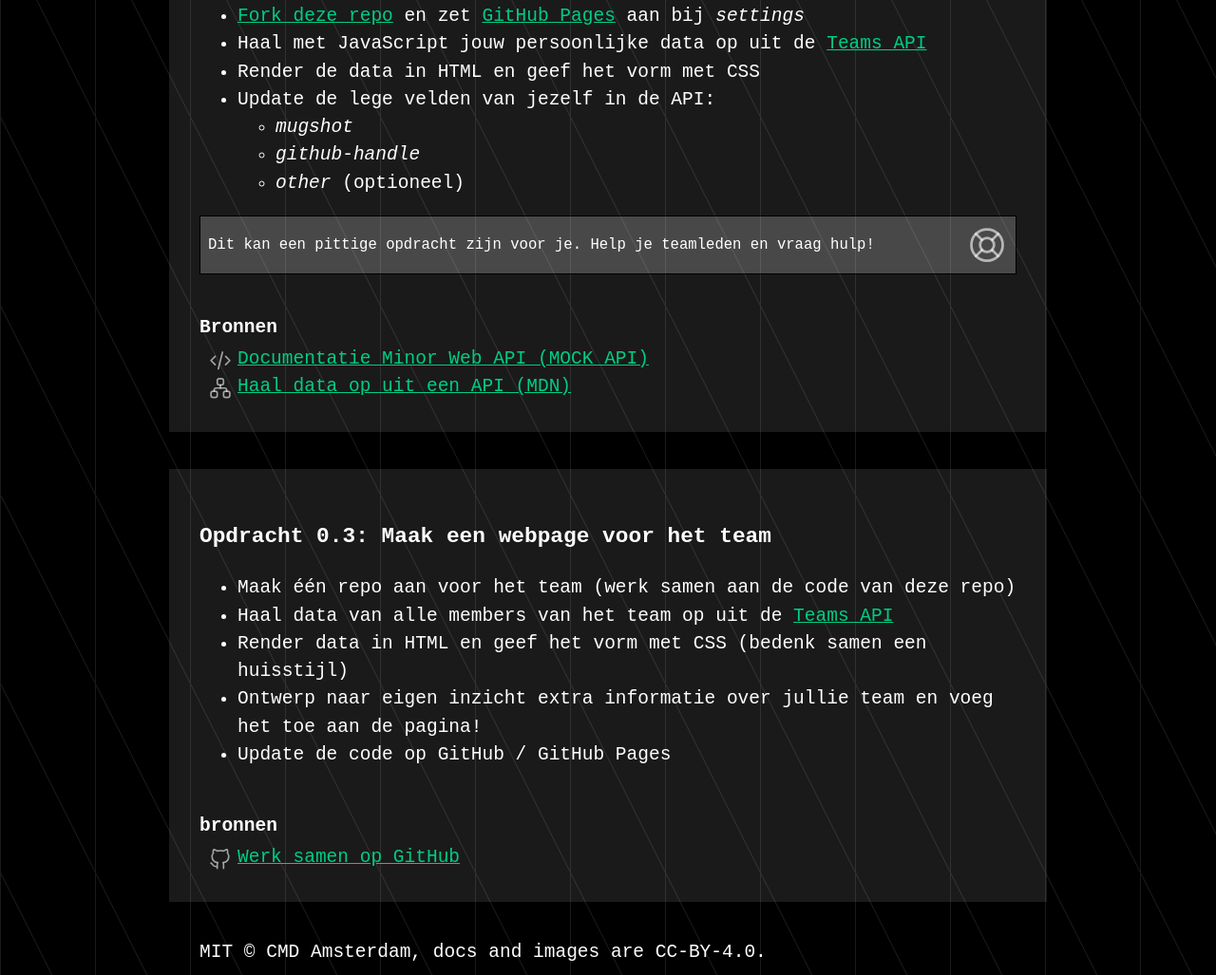
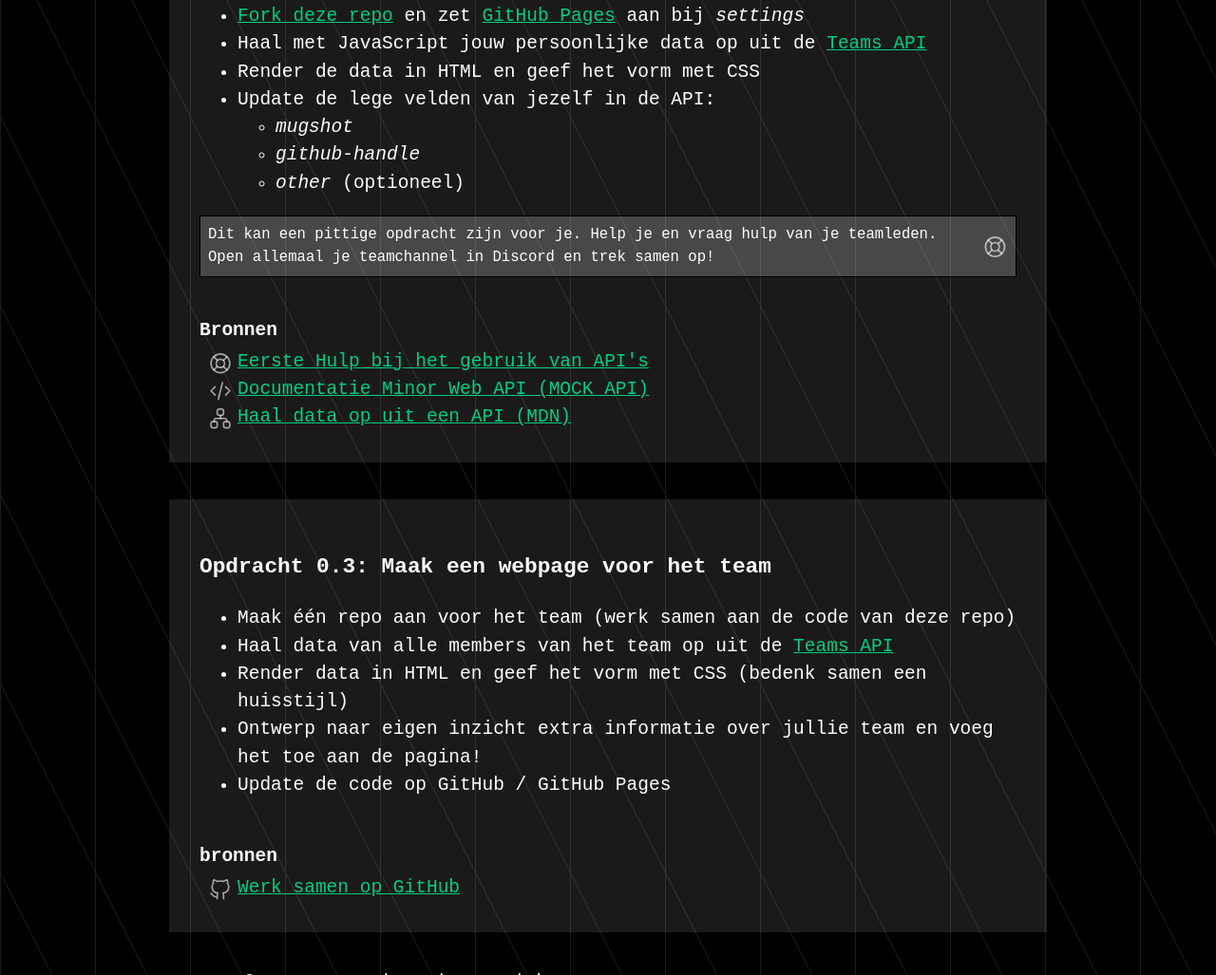
Before and after one commit to cmda-minor-web/kickoff-2021, a plain HTML site: page index.html in a window 1280 px wide. Shown: the part 1073-2100 px from the top of the page at 95% size. Drawn offline with Linux system fonts and the light colour scheme; no server answers.

Commit message:
added resources

```diff
--- a/css/styles.css
+++ b/css/styles.css
@@ -129,6 +129,7 @@ article p {
 }
 article p svg {
   stroke:rgba(255,255,255,.6);
+  margin-left:1rem;
 }
 
 body > footer {
--- a/index.html
+++ b/index.html
@@ -47,7 +47,7 @@
             </ul>
 
             <p>
-              Dit kan een pittige opdracht zijn voor je. Help je teamleden en vraag hulp!
+              Dit kan een pittige opdracht zijn voor je. Help je en vraag hulp van je teamleden. Open allemaal je teamchannel in Discord en trek samen op!
               <svg xmlns="http://www.w3.org/2000/svg" class="icon icon-tabler icon-tabler-lifebuoy" width="44" height="44" viewBox="0 0 24 24" stroke-width="1.5" stroke="#2c3e50" fill="none" stroke-linecap="round" stroke-linejoin="round">
                 <path stroke="none" d="M0 0h24v24H0z" fill="none"/>
                 <circle cx="12" cy="12" r="4" />
@@ -62,6 +62,18 @@
 
             <footer>
                 <h4>Bronnen</h4>
+                <a href="https://docs.google.com/document/d/1sRbkByQnddFg-I0gW5tmPdJ7mMNUHlFSlgMwIIZdkvY/edit?usp=sharing">
+                  <svg xmlns="http://www.w3.org/2000/svg" class="icon icon-tabler icon-tabler-lifebuoy" width="44" height="44" viewBox="0 0 24 24" stroke-width="1.5" stroke="#2c3e50" fill="none" stroke-linecap="round" stroke-linejoin="round">
+                    <path stroke="none" d="M0 0h24v24H0z" fill="none"/>
+                    <circle cx="12" cy="12" r="4" />
+                    <circle cx="12" cy="12" r="9" />
+                    <line x1="15" y1="15" x2="18.35" y2="18.35" />
+                    <line x1="9" y1="15" x2="5.65" y2="18.35" />
+                    <line x1="5.65" y1="5.65" x2="9" y2="9" />
+                    <line x1="18.35" y1="5.65" x2="15" y2="9" />
+                  </svg>
+                  Eerste Hulp bij het gebruik van API's
+                </a>
                 <a href="https://mockapi.io/docs">
                     <svg xmlns="http://www.w3.org/2000/svg" class="icon icon-tabler icon-tabler-code" width="44" height="44" viewBox="0 0 24 24" stroke-width="1.5" stroke="#2c3e50" fill="none" stroke-linecap="round" stroke-linejoin="round">
                     <path stroke="none" d="M0 0h24v24H0z" fill="none"/>
```
Also changed, not shown: 1 other file.
